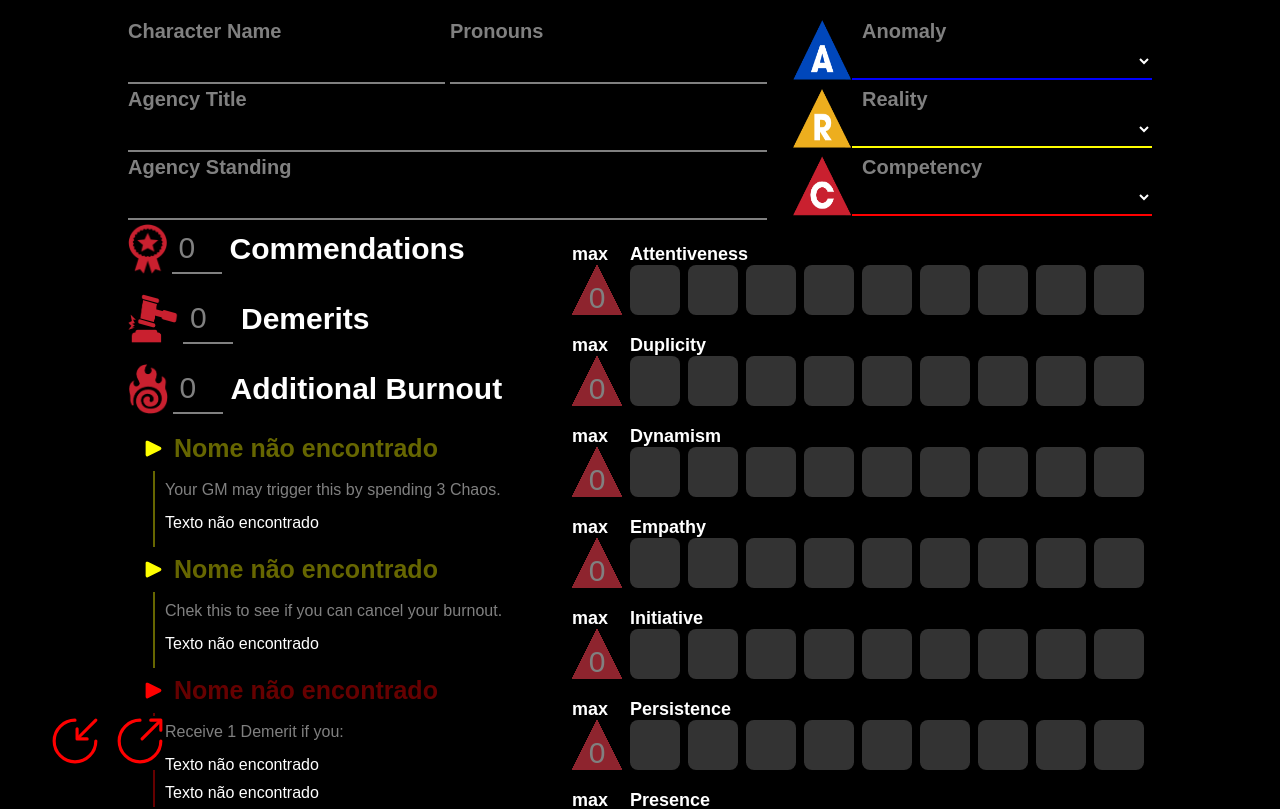
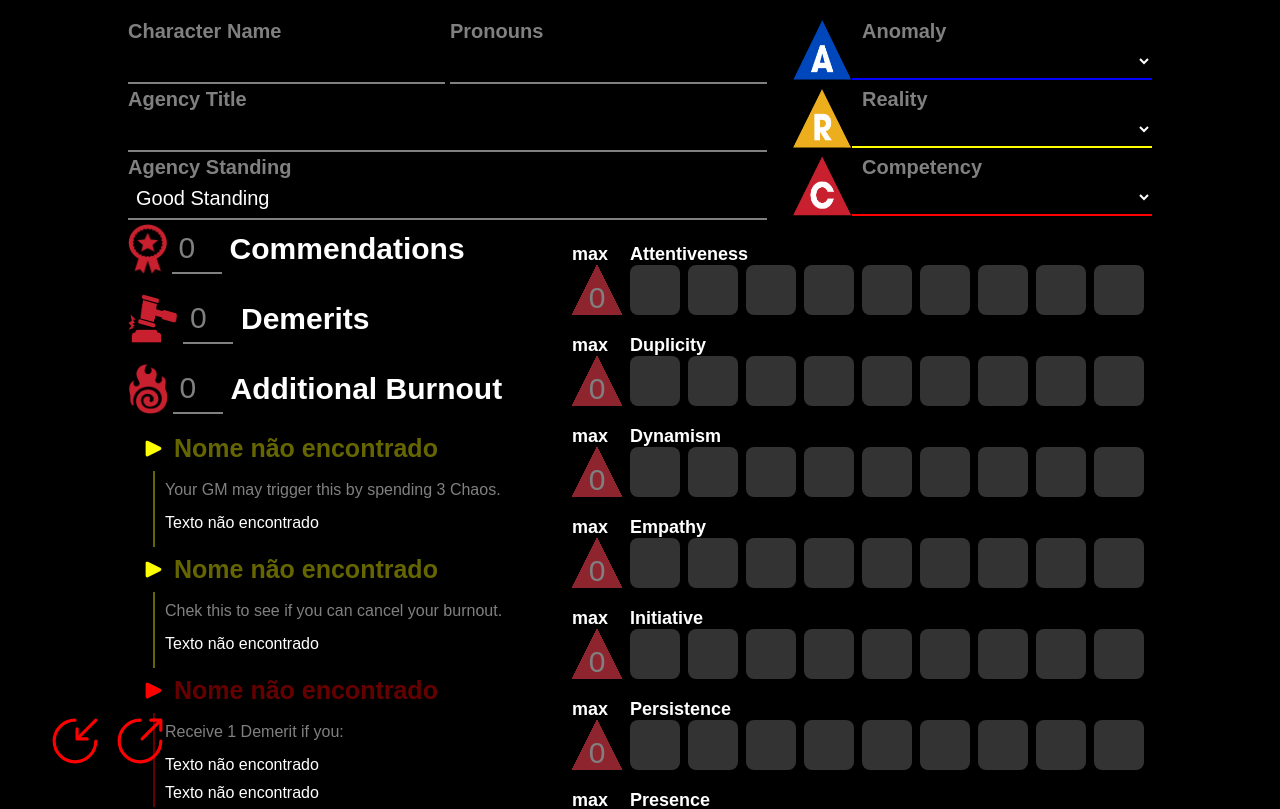
Before and after one commit to oOHimuraOo/Agencia_Triangulo, a Vue app: page / in a window 1280 px wide. Shown: the top 809 px of the page. Built offline with nearby package versions, Linux system fonts and the light colour scheme.

Commit message:
Agency Standing

```diff
--- a/src/components/CadastroComponent.vue
+++ b/src/components/CadastroComponent.vue
@@ -1,7 +1,13 @@
 <script setup lang="ts">
-import { ref } from 'vue'
+import { computed, ref } from 'vue'
 import SelectInput from './inputs/SelectInput.vue'
 import SingleLineTextInput from './inputs/SingleLineTextInput.vue'
+
+interface Props {
+  novoAgencyStanding: string
+}
+
+const props = defineProps<Props>()
 
 const emit = defineEmits([
   'anomalySelected',
@@ -41,6 +47,10 @@ const updatePronoun = (newPronoun: string) => {
   selectedPronoun.value = newPronoun
   emit('newPronoun', newPronoun)
 }
+
+const novoAgencyStanding = computed(() => {
+  return props.novoAgencyStanding
+})
 </script>
 
 <template>
@@ -48,11 +58,25 @@ const updatePronoun = (newPronoun: string) => {
     <div class="agent_info">
       <ul>
         <li>
-          <SingleLineTextInput nome="Character Name" @character-name="updateName" chave="Character Name"/>
-          <SingleLineTextInput nome="Pronouns" @-character-pronouns="updatePronoun" chave="Pronouns"/>
+          <SingleLineTextInput
+            nome="Character Name"
+            @character-name="updateName"
+            chave="Character Name"
+          />
+          <SingleLineTextInput
+            nome="Pronouns"
+            @-character-pronouns="updatePronoun"
+            chave="Pronouns"
+          />
         </li>
-        <li><SingleLineTextInput nome="Agency Title" chave="Agency Title"/></li>
-        <li><SingleLineTextInput nome="Agency Standing" chave="Agency Standing"/></li>
+        <li><SingleLineTextInput nome="Agency Title" chave="Agency Title" /></li>
+        <li>
+          <SingleLineTextInput
+            nome="Agency Standing"
+            chave="Agency Standing"
+            :agencyStanding="novoAgencyStanding"
+          />
+        </li>
       </ul>
     </div>
     <div class="agent_caracteristic">
--- a/src/components/PointsComponents.vue
+++ b/src/components/PointsComponents.vue
@@ -1,5 +1,11 @@
 <script setup lang="ts">
 import SingleLineNumberInput from './inputs/SingleLineNumberInput.vue'
+
+const emit = defineEmits(['agencyStandingChanged'])
+
+const quandoAgencyStandingChanged = (valor: string) => {
+  emit('agencyStandingChanged', valor)
+}
 </script>
 
 <template>
@@ -9,7 +15,11 @@ import SingleLineNumberInput from './inputs/SingleLineNumberInput.vue'
         <SingleLineNumberInput nome="Commendations" :chave="'Commendations'" />
       </li>
       <li>
-        <SingleLineNumberInput nome="Demerits" :chave="'Demerits'" />
+        <SingleLineNumberInput
+          nome="Demerits"
+          :chave="'Demerits'"
+          @agency-standing-changed="quandoAgencyStandingChanged"
+        />
       </li>
       <li>
         <SingleLineNumberInput nome="Additional Burnout" :chave="'Additional Burnout'" />
--- a/src/components/employee/CrachaEmployee.vue
+++ b/src/components/employee/CrachaEmployee.vue
@@ -43,7 +43,7 @@ const loadInfos = () => {
       atualizarProfile(save['url'])
     }
   } catch (error) {
-    console.log('Houve um erro ao carregar as informações', error)
+    console.error('Houve um erro ao carregar as informações', error)
   }
 }
 
@@ -64,7 +64,6 @@ const salvarInfos = () => {
 }
 
 const verificarSeNomePronome = () => {
-  console.log('nana')
   const memoria1 = localStorage.getItem('Character Name')
   const memoria2 = localStorage.getItem('Pronouns')
   if (!memoria1) {
--- a/src/components/floater/ExportImportFloater.vue
+++ b/src/components/floater/ExportImportFloater.vue
@@ -290,14 +290,18 @@ const implementarNovoSave = (valor: string) => {
   position: fixed;
   bottom: 30px;
   left: 50px;
+  background-color: transparent;
 
   .export_container {
+    background-color: transparent;
     margin-right: 15px;
 
     a {
+      background-color: transparent;
       text-decoration: none;
 
       img {
+        background-color: transparent;
         height: 50px;
         width: 50px;
       }
@@ -305,10 +309,13 @@ const implementarNovoSave = (valor: string) => {
   }
 
   .import_container {
+    background-color: transparent;
     a {
+      background-color: transparent;
       text-decoration: none;
 
       img {
+        background-color: transparent;
         height: 50px;
         width: 50px;
       }
--- a/src/components/inputs/MarkerInput.vue
+++ b/src/components/inputs/MarkerInput.vue
@@ -75,7 +75,7 @@ const loadInfos = () => {
       atualizarMax(save['max'])
     }
   } catch (error) {
-    console.log('Houve um erro ao carregar as informações', error)
+    console.error('Houve um erro ao carregar as informações', error)
   }
 }
 
--- a/src/components/inputs/SelectInput.vue
+++ b/src/components/inputs/SelectInput.vue
@@ -84,7 +84,6 @@ watch([selectedOption], () => {
 })
 
 const selecionarOpcao = () => {
-  console.log('a')
   if (props.tipo === 'Anom') {
     emit('anomalySelected', selectedOption.value)
   } else if (props.tipo === 'Comp') {
--- a/src/components/inputs/SingleLineNumberInput.vue
+++ b/src/components/inputs/SingleLineNumberInput.vue
@@ -3,6 +3,7 @@ import { computed, onMounted, ref, watch } from 'vue'
 import commendations from '../../assets/Commendations.png'
 import demerits from '../../assets/Demerits.png'
 import additionalBurnout from '../../assets/AdditionalBurnout.png'
+import dados from '../../others/json/jsonData'
 
 interface Props {
   nome: string
@@ -10,6 +11,7 @@ interface Props {
 }
 
 const props = defineProps<Props>()
+const emit = defineEmits(['agencyStandingChanged'])
 
 const atributo = ref(0)
 
@@ -61,10 +63,12 @@ const salvarInfos = () => {
 
 onMounted(() => {
   loadInfos()
+  agencyStanding()
 })
 
 watch([atributo], () => {
   salvarInfos()
+  agencyStanding()
 })
 
 const nome = computed(() => {
@@ -80,6 +84,46 @@ const image = computed(() => {
   }
   return additionalBurnout
 })
+
+const agencyStanding = () => {
+  if (props.nome === 'Demerits') {
+    switch (atributo.value) {
+      case 0:
+        emit('agencyStandingChanged', dados.Agency.Standing[0])
+        break
+      case 1:
+        emit('agencyStandingChanged', dados.Agency.Standing[1])
+        break
+      case 2:
+        emit('agencyStandingChanged', dados.Agency.Standing[2])
+        break
+      case 3:
+        emit('agencyStandingChanged', dados.Agency.Standing[3])
+        break
+      case 4:
+        emit('agencyStandingChanged', dados.Agency.Standing[4])
+        break
+      case 5:
+        emit('agencyStandingChanged', dados.Agency.Standing[5])
+        break
+      case 6:
+        emit('agencyStandingChanged', dados.Agency.Standing[6])
+        break
+      case 7:
+        emit('agencyStandingChanged', dados.Agency.Standing[7])
+        break
+      case 8:
+        emit('agencyStandingChanged', dados.Agency.Standing[8])
+        break
+      case 9:
+        emit('agencyStandingChanged', dados.Agency.Standing[9])
+        break
+      default:
+        emit('agencyStandingChanged', dados.Agency.Standing['10+'])
+        break
+    }
+  }
+}
 </script>
 
 <template>
--- a/src/components/inputs/SingleLineTextInput.vue
+++ b/src/components/inputs/SingleLineTextInput.vue
@@ -4,6 +4,7 @@ import { computed, onMounted, ref, watch } from 'vue'
 interface Props {
   nome: string
   chave: string
+  agencyStanding?: string
 }
 
 const props = defineProps<Props>()
@@ -79,6 +80,14 @@ const atualizarPropriedade = (value: Event) => {
     emit('CharacterPronouns', valor)
   }
 }
+
+const definirTexto = () => {
+  if (props.nome === 'Agency Standing') {
+    return props.agencyStanding
+  } else {
+    return texto.value
+  }
+}
 </script>
 
 <template>
@@ -87,7 +96,8 @@ const atualizarPropriedade = (value: Event) => {
     <input
       type="text"
       id="input_text"
-      :value="texto"
+      :value="definirTexto()"
+      :disabled="props.nome === 'Agency Standing'"
       @blur="(atualizarPropriedade($event), atualizarTexto(intemediator($event)))"
     />
   </div>
--- a/src/others/json/jsonData.ts
+++ b/src/others/json/jsonData.ts
@@ -122,4 +122,19 @@ export interface agentData {
   }
 }
 
+export interface agencyData {
+  [key: string]: {
+    '0': string
+    '1': string
+    '2': string
+    '3': string
+    '5': string
+    '6': string
+    '7': string
+    '8': string
+    '9': string
+    '10+': string
+  }
+}
+
 export default jsonData
--- a/src/views/HomeView.vue
+++ b/src/views/HomeView.vue
@@ -17,6 +17,7 @@ const selectedCompetency = ref('')
 const selectedReality = ref('')
 const selectedName = ref('')
 const selectedPronoun = ref('')
+const novoAgencyStandingValue = ref('')
 
 const howToUse = () => {
   if (localStorage.getItem('firstView')) {
@@ -52,6 +53,11 @@ const updateName = (newName: string) => {
 const updatePronoun = (newPronoun: string) => {
   selectedPronoun.value = newPronoun
 }
+
+const quandoNovoAgencyStanding = (valor: string) => {
+  novoAgencyStandingValue.value = valor
+  console.log('b: ', novoAgencyStandingValue.value)
+}
 </script>
 
 <template>
@@ -63,11 +69,12 @@ const updatePronoun = (newPronoun: string) => {
         @reality-selected="updateReality"
         @new-name="updateName"
         @new-pronoun="updatePronoun"
+        :novoAgencyStanding="novoAgencyStandingValue"
       />
     </div>
     <div class="halfpage">
       <div class="left_bar">
-        <points-components />
+        <points-components @agency-standing-changed="quandoNovoAgencyStanding" />
         <TriggersComponent :competency="selectedCompetency" :reality="selectedReality" />
       </div>
       <div class="right_bar">
```
Also changed, not shown: src/others/json/dados.json.
